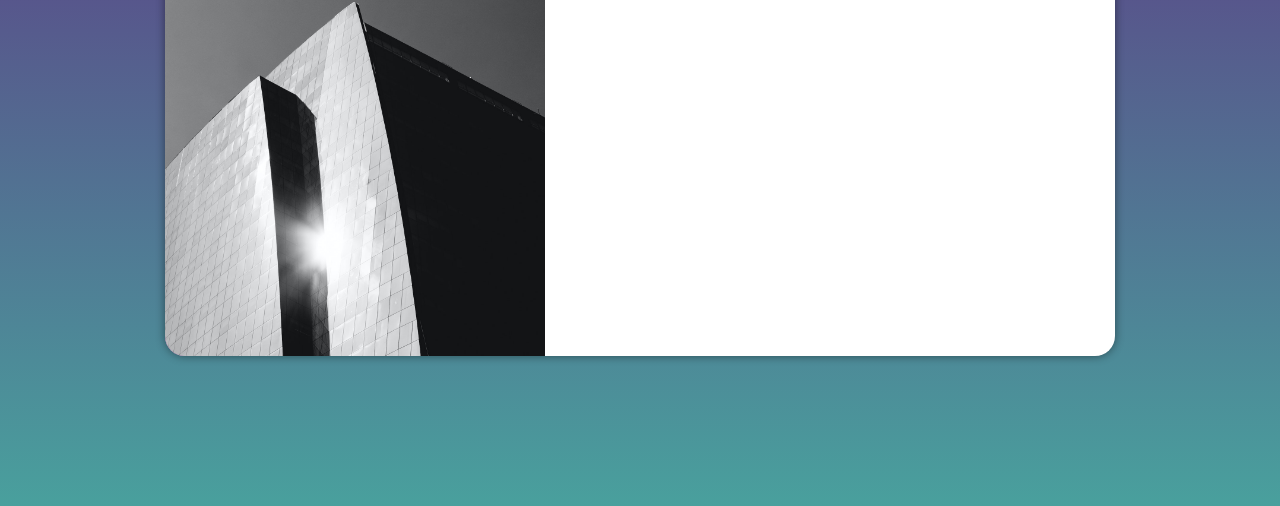
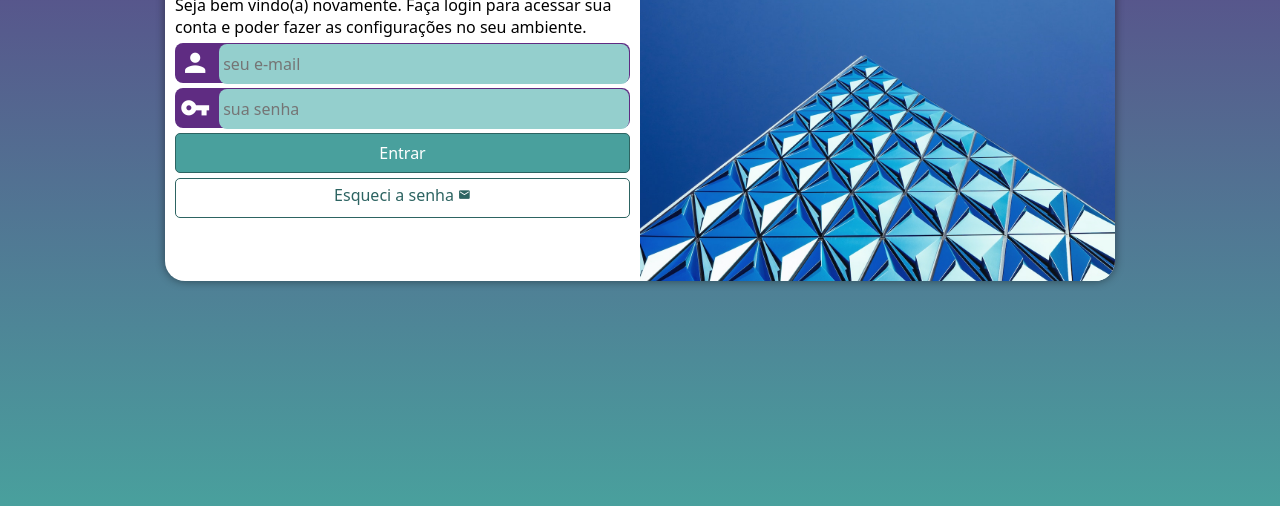
Before and after one commit to igorjosecm/projeto-login, a plain HTML site: page index.html in a window 1280 px wide. Shown: the part 294-800 px from the top of the page. Drawn offline with Linux system fonts and the light colour scheme.

Commit message:
Finalizei projeto login

```diff
--- a/estilos/media-query.css
+++ b/estilos/media-query.css
@@ -8,6 +8,7 @@
 
     section#login{
         width: 80vw;
+        height: 290px;
     }
 
     section#login > div#imagem{
@@ -20,6 +21,10 @@
         float: right;
         width: 70%;
     }
+
+    div#formulario > p{
+        font-size: 1em;
+    }
 }
 
 @media screen and (min-width: 992px){
@@ -30,18 +35,26 @@
 
     section#login{
         width: 950px;
+        height: 350px;
     }
 
     section#login > div#imagem{
-        float: left;
-        width: 40%;
+        float: right;
+        width: 50%;
         height: 100%;
 
     }
 
     section#login > div#formulario{
-        float: right;
+        float: left;
         width: 50%;
     }
 
+    div#formulario > h1{
+        font-size: 2em;
+    }
+
+    div#formulario > p{
+        font-size: 1em;
+    }
 }
--- a/estilos/style.css
+++ b/estilos/style.css
@@ -29,22 +29,22 @@ section#login{
     position: absolute;
     top: 50%;
     left: 50%;
-    transform: translate(-50%, -50%);
     overflow: hidden;
 
     background-color: white;
     width: 250px;
-    height: 500px;
+    height: 530px;
     border-radius: 20px;
     box-shadow: 0px 0px 10px rgba(0, 0, 0, 0.459);
 
+    transform: translate(-50%, -50%);
     transition: width .3s, height .3s;
     transition-timing-function: ease;
 }
 
 section#login > div#imagem{
     display: block;
-    background: #5f2c82 url(../imagens/pattern-building.jpg);
+    background: #5f2c82 url(../imagens/pattern-building-colorful.jpg);
     background-size: cover;
     background-position: left;
     height: 200px;
@@ -54,3 +54,91 @@ section#login > div#formulario{
     display: block;
     padding: 10px;
 }
+
+div#formulario > h1{
+    text-align: center;
+    margin-bottom: 10px;
+}
+
+div#formulario > p{
+    font-size: 0.9em;
+}
+
+form > div.campo{
+    background-color: #5f2c82;
+    display: block;
+    width: 100%;
+    height: 40px;
+    border-radius: 8px;;
+    margin: 5px 0px;
+}
+
+div.campo > label{
+    display: none;
+}
+
+div.campo > i{
+    color: white;
+    font-size: 1.9em;
+    width: 40px;
+    padding: 5px;
+}
+
+div.campo > input{
+    background-color: #94cfcd;
+    font-size: 1em;
+    width: calc(100% - 45px);
+    height: 100%;
+    border: 0px;
+    border-radius: 8px;
+    padding: 4px;
+    transform: translateY(-8px);
+
+}
+
+div.campo > input:focus-within{
+    background-color: white;
+    border: none;
+}
+
+form > input[type=submit]{
+    display: block;
+    font-size: 1em;
+    width: 100%;
+    height: 40px;
+    background-color: #49a09d;
+    color: white;
+    border: 1px solid #2d6462;
+    border-radius: 5px;
+    cursor: pointer;
+}
+form > input[type=submit]:hover{
+    background-color: #2d6462
+}
+
+form > a.botao{
+    display: block;
+    text-align: center;
+    font-size: 1em;
+    width: 100%;
+    height: 40px;
+    padding-top: 5px;
+    margin-top: 5px;
+    background-color: white;
+    color: #2d6462;
+    border: 1px solid #2d6462;
+    border-radius: 5px;
+    text-decoration: none;
+}
+
+form > a.botao:hover{
+    background-color: #6cd3cf;
+}
+
+form> a.botao > i{
+    font-size: 0.8em;
+}
+
+form > a.botao > i{
+    font-size: 0.8em;
+}
--- a/index.html
+++ b/index.html
@@ -4,6 +4,7 @@
     <meta charset="UTF-8">
     <meta name="viewport" content="width=device-width, initial-scale=1.0">
     <title>Login</title>
+    <link href="https://fonts.googleapis.com/icon?family=Material+Icons" rel="stylesheet">
     <link rel="stylesheet" href="estilos/style.css">
     <link rel="stylesheet" href="estilos/media-query.css">
 </head>
@@ -18,7 +19,22 @@
                 <p>
                     Seja bem vindo(a) novamente. Faça login para acessar sua conta e poder fazer as configurações no seu ambiente.
                 </p>
-                <form action="login.php" method="post"></form>
+                <form action="login.php" method="post" autocomplete="on">
+                    <div class="campo">
+                        <i class="material-icons">person</i>
+                        <input type="email" name="login" id="ilogin" placeholder="seu e-mail" autocomplete="email" required maxlength="30">
+                        <label for="ilogin">Login</label>
+                    </div>
+                    <div class="campo">
+                        <i class="material-icons">vpn_key</i>
+                        <input type="password" name="senha" id="isenha" placeholder="sua senha" autocomplete="current-password" required minlength="8" maxlength="20">
+                        <label for="isenha">Senha</label>
+                    </div>
+                    <input type="submit" value="Entrar">
+                    <a href="esqueci.htm" class="botao">
+                        Esqueci a senha <i class="material-icons">mail</i>
+                    </a>
+                </form>
             </div>
         </section>
     </main>
```
Also changed, not shown: imagens/pattern-building-colorful.jpg (added).
